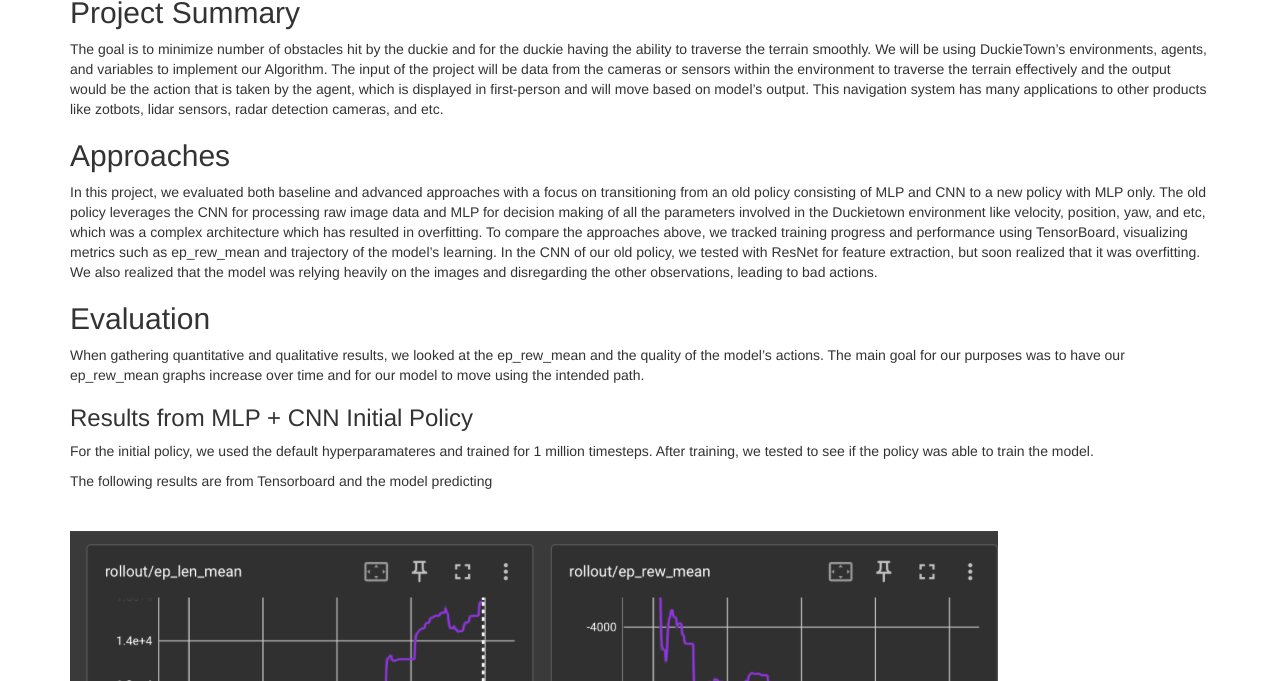
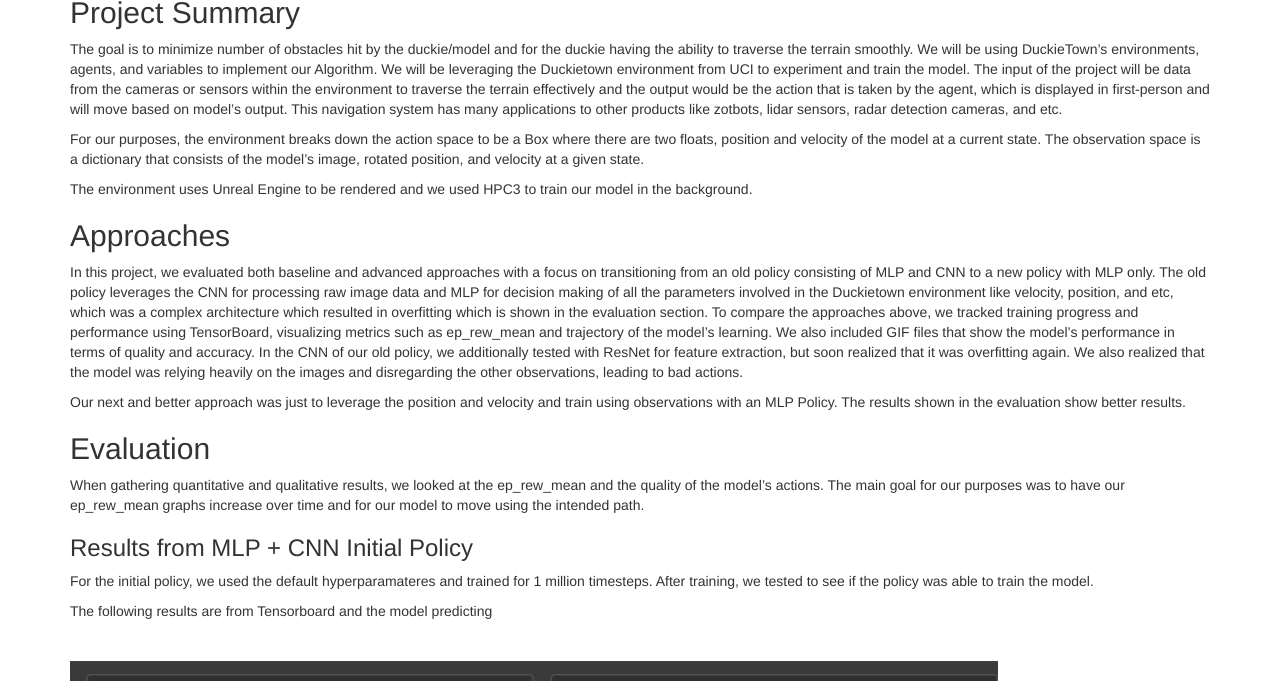
Before and after one commit to TheYeetMeister/Gnohms, a Jekyll site: the page built from docs/final.md, in a window 1280 px wide and 900 px high, scrolled down 321 px, cut to the strip 219-900 px from the top of the window. Built offline with Jekyll 4.4.1, drawn with Linux system fonts in a browser that asks for light colours; our own code applies the rules of GitHub Pages for plain Markdown files; some of the changed text lies outside the part shown.

Commit message:
Update final.md

```diff
--- a/docs/final.md
+++ b/docs/final.md
@@ -9,11 +9,17 @@ Title: Final Report
 
 
 ## Project Summary
-The goal is to minimize number of obstacles hit by the duckie and for the duckie having the ability to traverse the terrain smoothly. We will be using DuckieTown's environments, agents, and variables to implement our Algorithm. The input of the project will be data from the cameras or sensors within the environment to traverse the terrain effectively and the output would be the action that is taken by the agent, which is displayed in first-person and will move based on model's output. This navigation system has many applications to other products like zotbots, lidar sensors, radar detection cameras, and etc.
+The goal is to minimize number of obstacles hit by the duckie/model and for the duckie having the ability to traverse the terrain smoothly. We will be using DuckieTown's environments, agents, and variables to implement our Algorithm. We will be leveraging the Duckietown environment from UCI to experiment and train the model. The input of the project will be data from the cameras or sensors within the environment to traverse the terrain effectively and the output would be the action that is taken by the agent, which is displayed in first-person and will move based on model's output. This navigation system has many applications to other products like zotbots, lidar sensors, radar detection cameras, and etc.
+
+For our purposes, the environment breaks down the action space to be a Box where there are two floats, position and velocity of the model at a current state. The observation space is a dictionary that consists of the model's image, rotated position, and velocity at a given state.
+
+The environment uses Unreal Engine to be rendered and we used HPC3 to train our model in the background.
 
 
 ## Approaches
-In this project, we evaluated both baseline and advanced approaches with a focus on transitioning from an old policy consisting of MLP and CNN to a new policy with MLP only. The old policy leverages the CNN for processing raw image data and MLP for decision making of all the parameters involved in the Duckietown environment like velocity, position, yaw, and etc, which was a complex architecture which has resulted in overfitting. To compare the approaches above, we tracked training progress and performance using TensorBoard, visualizing metrics such as ep_rew_mean and trajectory of the model's learning. In the CNN of our old policy, we tested with ResNet for feature extraction, but soon realized that it was overfitting. We also realized that the model was relying heavily on the images and disregarding the other observations, leading to bad actions.
+In this project, we evaluated both baseline and advanced approaches with a focus on transitioning from an old policy consisting of MLP and CNN to a new policy with MLP only. The old policy leverages the CNN for processing raw image data and MLP for decision making of all the parameters involved in the Duckietown environment like velocity, position, and etc, which was a complex architecture which resulted in overfitting which is shown in the evaluation section. To compare the approaches above, we tracked training progress and performance using TensorBoard, visualizing metrics such as ep_rew_mean and trajectory of the model's learning. We also included GIF files that show the model's performance in terms of quality and accuracy. In the CNN of our old policy, we additionally tested with ResNet for feature extraction, but soon realized that it was overfitting again. We also realized that the model was relying heavily on the images and disregarding the other observations, leading to bad actions.
+
+Our next and better approach was just to leverage the position and velocity and train using observations with an MLP Policy. The results shown in the evaluation show better results.
 
 ## Evaluation
 When gathering quantitative and qualitative results, we looked at the ep_rew_mean and the quality of the model's actions. The main goal for our purposes was to have our ep_rew_mean graphs increase over time and for our model to move using the intended path.
@@ -26,6 +32,8 @@ The following results are from Tensorboard and the model predicting
 <br />
 
 ![Picture of Work](/img/broken_chart.png)
+
+<br />
 ![Picture of Work](/img/broken-initial.gif)
 
 We noticed that the ep_rew_mean was decreasing over time instead of improving or stabilizing, which we did not want.
@@ -51,16 +59,21 @@ After 1 million timesteps on the new configurations, the results are as follows:
 <br />
 
 ![Picture of Work](/img/mlp_only_rewards.png)
+
+<br />
 ![Picture of Work](/img/working.gif)
 
 Not only did our model improve statistically, our model was able to move at certain spots in a straight line and turn when needed. However, our model needed more training and more control. Entropy coefficient decay and learning rate decay were our next steps followed by increasing the episode threshold to 1000.
 
-The results we gathered showed that hyperparamater tuning and using the observations and feeding them into neural networks properly are key to having a good model.
+The results we gathered showed that hyperparamater tuning and using the observations and feeding them into neural networks properly are key to having a good model. We also needed an additional training of 2 to 5 million timesteps.
 
 ## References
 - https://stable-baselines3.readthedocs.io/en/master/modules/ppo.html -> PPO algorithm
-- Python Libraries
+- Other Python Libraries
 -- --Pytorch
+-- --Tensorflow
+-- --Gymnasium
+-- --Numpy
 
 ## AI Tool Usage
 Tensorboard was used to visualize reports of trained models and determine our next steps.
```
